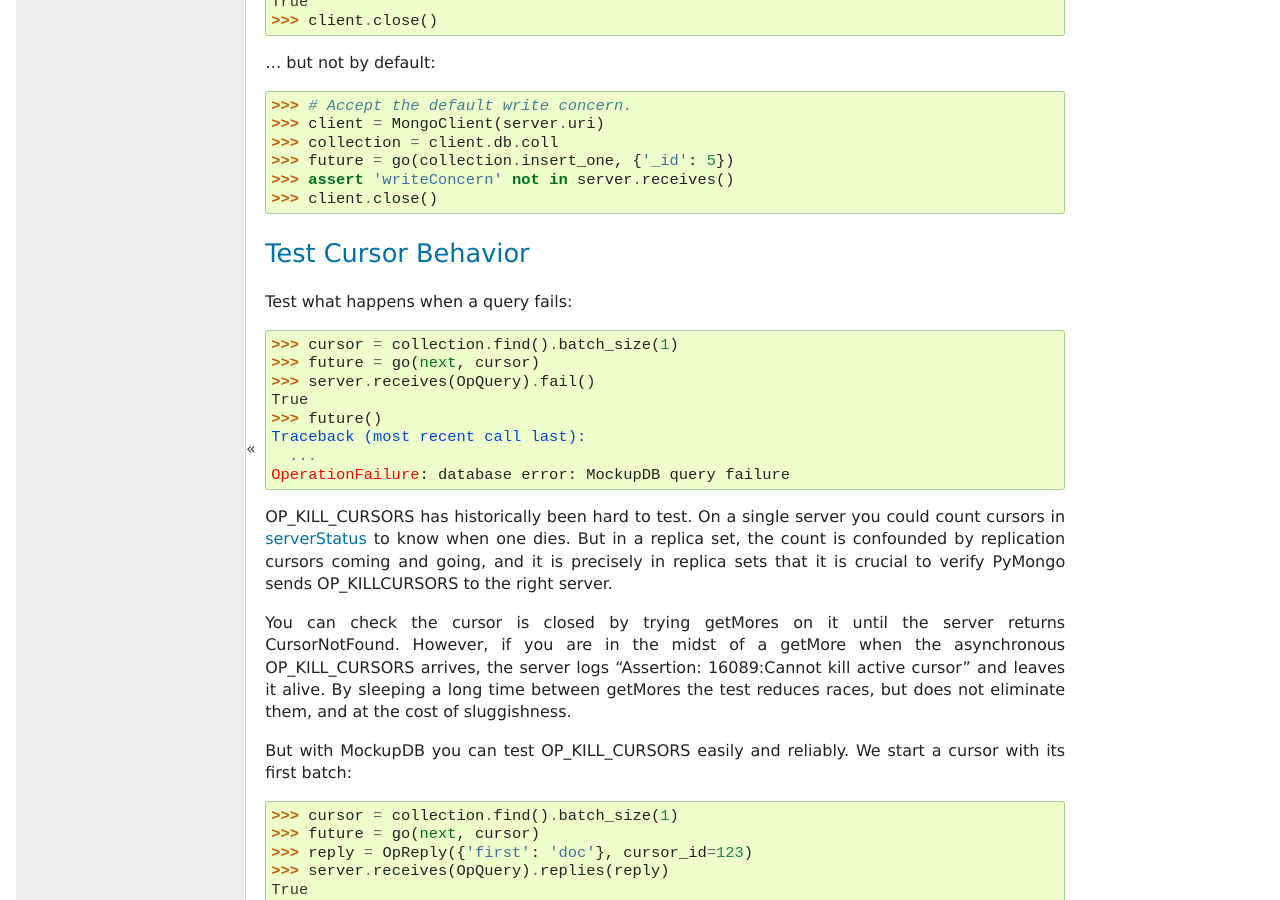
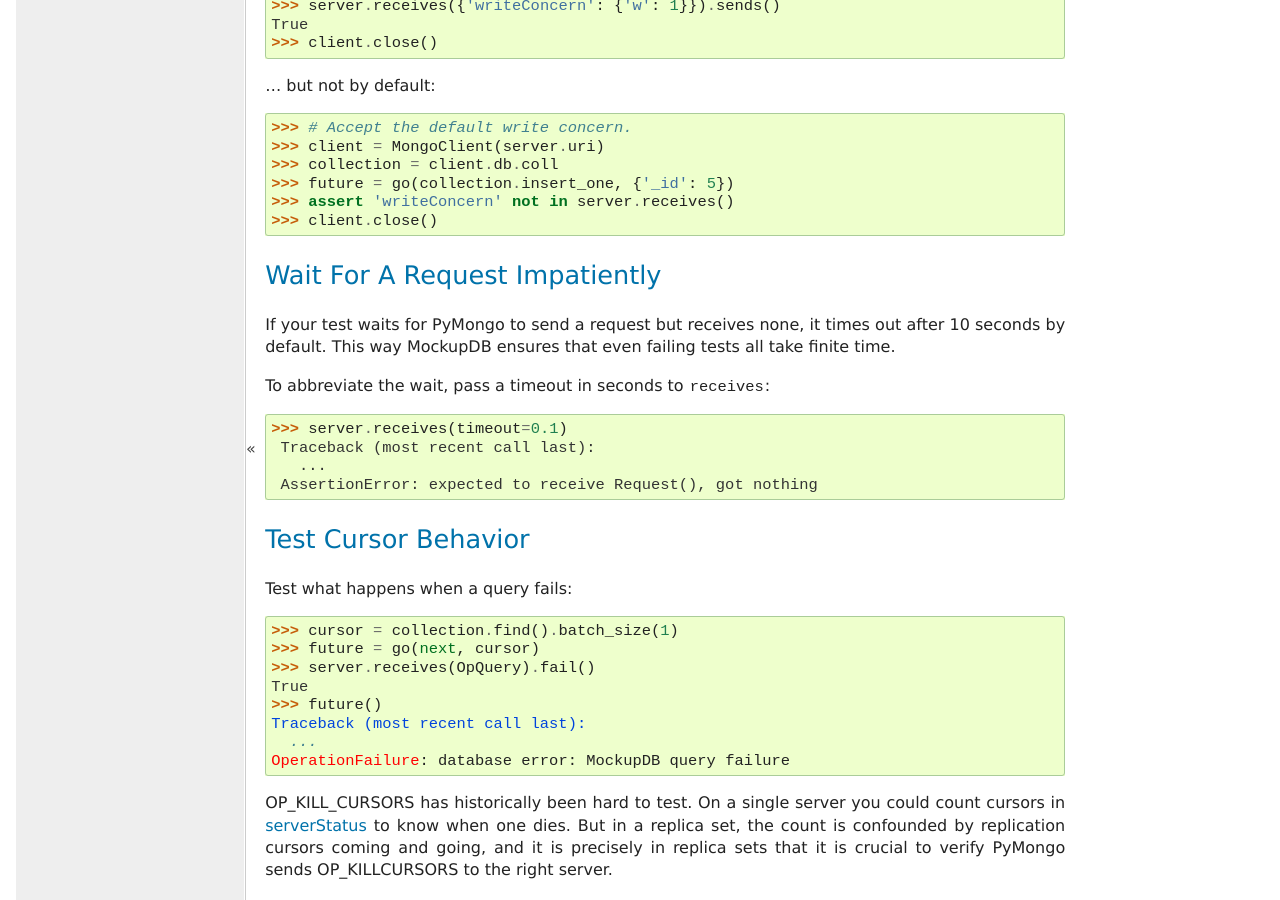
Before and after one commit to mongodb-labs/mongo-mockup-db, a Sphinx documentation site: the page built from docs/tutorial.rst, in a window 1280 px wide and 900 px high, scrolled down 4922 px. Built offline with Sphinx 7.4.7, drawn with Linux system fonts in a browser that asks for light colours; pages that are not in the unit, such as notebooks, are missing from menus; some of the changed text lies outside the part shown.

Commit message:
Show receives(timeout=N) in tutorial.

```diff
--- a/docs/tutorial.rst
+++ b/docs/tutorial.rst
@@ -259,6 +259,20 @@
    >>> assert 'writeConcern' not in server.receives()
    >>> client.close()
 
+Wait For A Request Impatiently
+------------------------------
+
+If your test waits for PyMongo to send a request but receives none, it times out
+after 10 seconds by default. This way MockupDB ensures that even failing tests
+all take finite time.
+
+To abbreviate the wait, pass a timeout in seconds to `~MockupDB.receives`:
+
+   >>> server.receives(timeout=0.1)
+    Traceback (most recent call last):
+      ...
+    AssertionError: expected to receive Request(), got nothing
+
 Test Cursor Behavior
 --------------------
 
--- a/mockupdb/__init__.py
+++ b/mockupdb/__init__.py
@@ -1168,7 +1168,6 @@
                 request = self._request_q.get(timeout=0.05)
             except Empty:
                 if time.time() > end:
-                    # TODO: show in doctest with timeout.
                     raise AssertionError('expected to receive %r, got nothing'
                                          % matcher.prototype)
             else:
```
